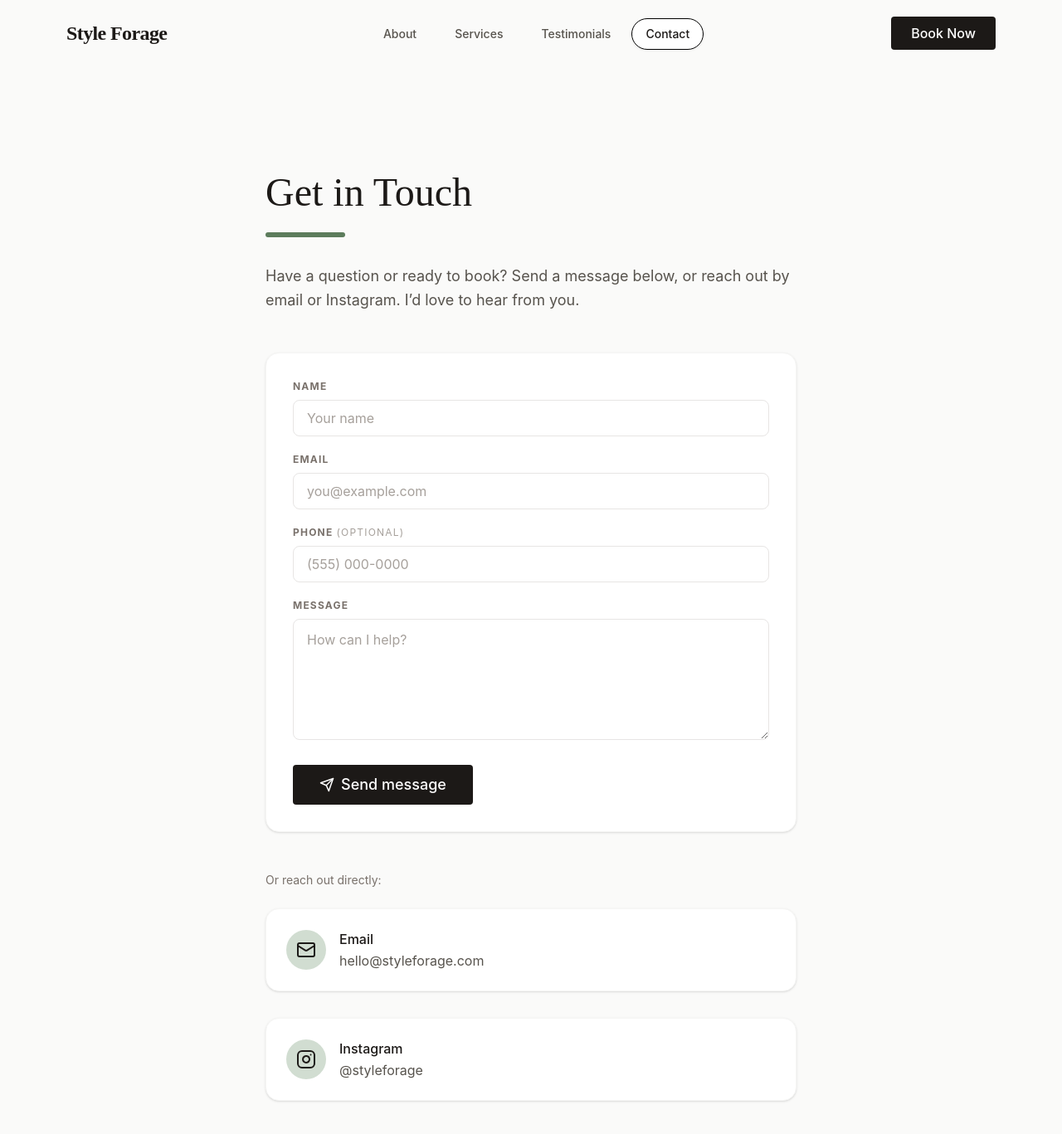
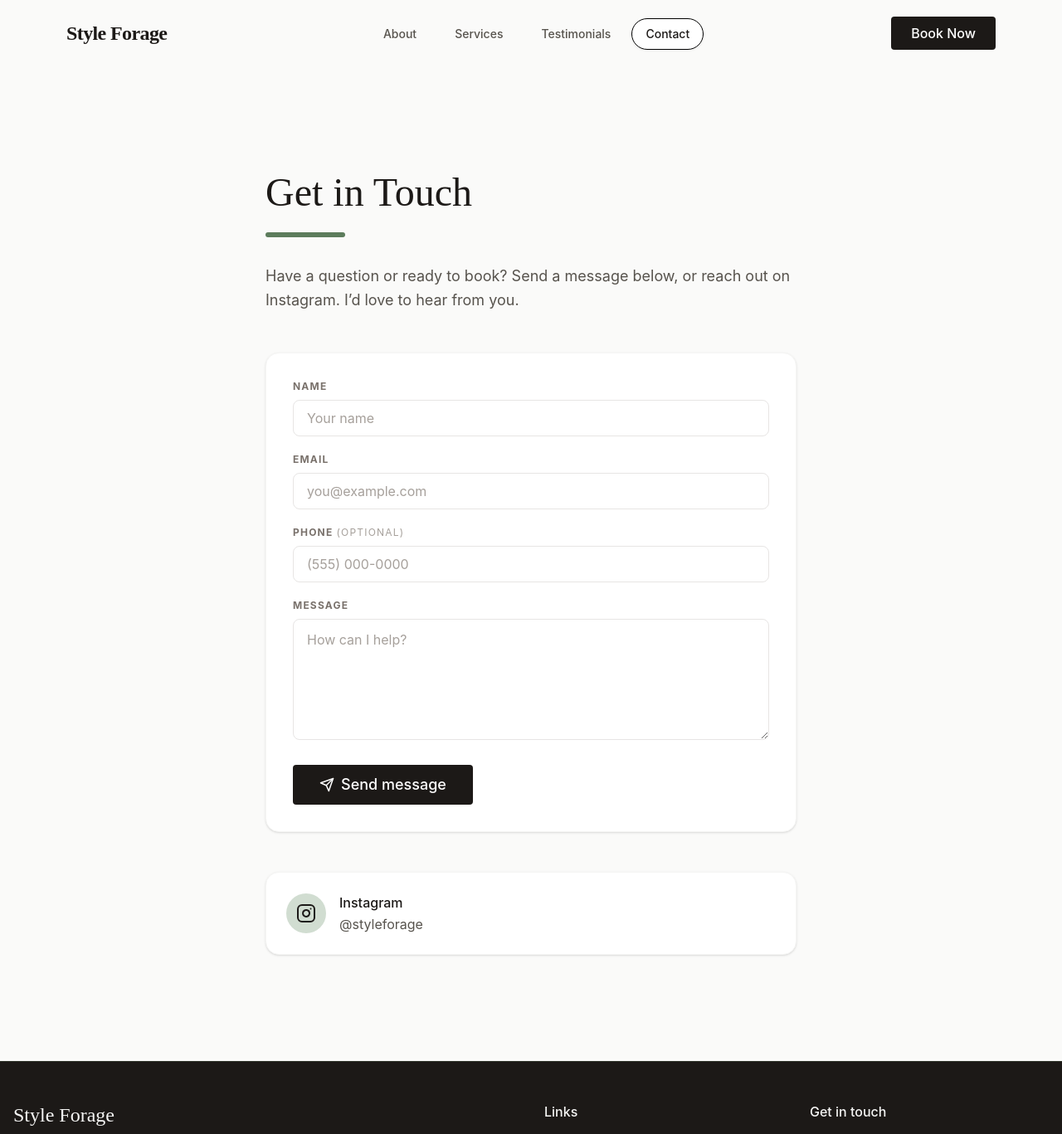
Before and after one commit to lustandfury/styleforage, a React (Vite) app: page /contact in a window 1280 px wide. Shown: the top 1367 px of the page at 83% size. Built offline with nearby package versions, Linux system fonts and the light colour scheme; a web font is replaced by a local one.

Commit message:
refactor: Simplify contact page messaging and remove email option
- Updated the contact page text to remove the email reference and streamline the message.
- Removed the email link and associated Mail icon from the contact form for a cleaner interface.

```diff
--- a/pages/Contact.tsx
+++ b/pages/Contact.tsx
@@ -1,6 +1,6 @@
 import React, { useState } from 'react';
 import { Helmet } from 'react-helmet-async';
-import { Mail, Instagram, Send } from 'lucide-react';
+import { Instagram, Send } from 'lucide-react';
 import { FadeInOnScroll } from '../components/FadeInOnScroll';
 import { Button } from '../components/ui/Button';
 
@@ -53,7 +53,7 @@ export const Contact: React.FC = () => {
             </h1>
             <div className="h-1.5 w-24 bg-sage-500 rounded-full mb-6 md:mb-8" />
             <p className="text-stone-600 text-base md:text-lg leading-relaxed mb-10 md:mb-12">
-              Have a question or ready to book? Send a message below, or reach out by email or Instagram. I’d love to hear from you.
+              Have a question or ready to book? Send a message below, or reach out on Instagram. I’d love to hear from you.
             </p>
 
             <form
@@ -137,7 +137,7 @@ export const Contact: React.FC = () => {
               )}
               {status === 'error' && (
                 <p className="mt-4 text-sm font-medium text-red-600" role="alert">
-                  Something went wrong. Please try again or email hello@styleforage.com directly.
+                  Something went wrong. Please try again.
                 </p>
               )}
               <Button
@@ -151,20 +151,7 @@ export const Contact: React.FC = () => {
               </Button>
             </form>
 
-            <p className="text-stone-500 text-sm mb-6">Or reach out directly:</p>
             <div className="space-y-6 md:space-y-8">
-              <a
-                href="mailto:hello@styleforage.com"
-                className="flex items-center gap-4 p-4 md:p-6 rounded-2xl bg-white border border-stone-100 shadow-sm hover:shadow-md hover:border-sage-200 transition-all group"
-              >
-                <span className="flex h-12 w-12 items-center justify-center rounded-full bg-sage-100 text-sage-700 group-hover:bg-sage-200 transition-colors">
-                  <Mail size={24} aria-hidden />
-                </span>
-                <div>
-                  <span className="block font-medium text-stone-900 mb-0.5">Email</span>
-                  <span className="text-stone-600 text-sm md:text-base">hello@styleforage.com</span>
-                </div>
-              </a>
 
               <a
                 href="https://instagram.com/styleforage"
```
